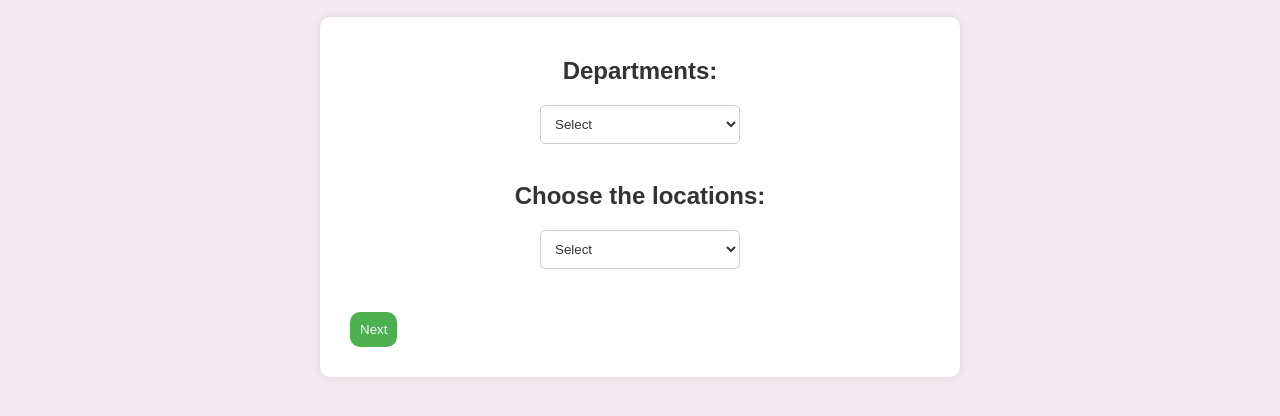
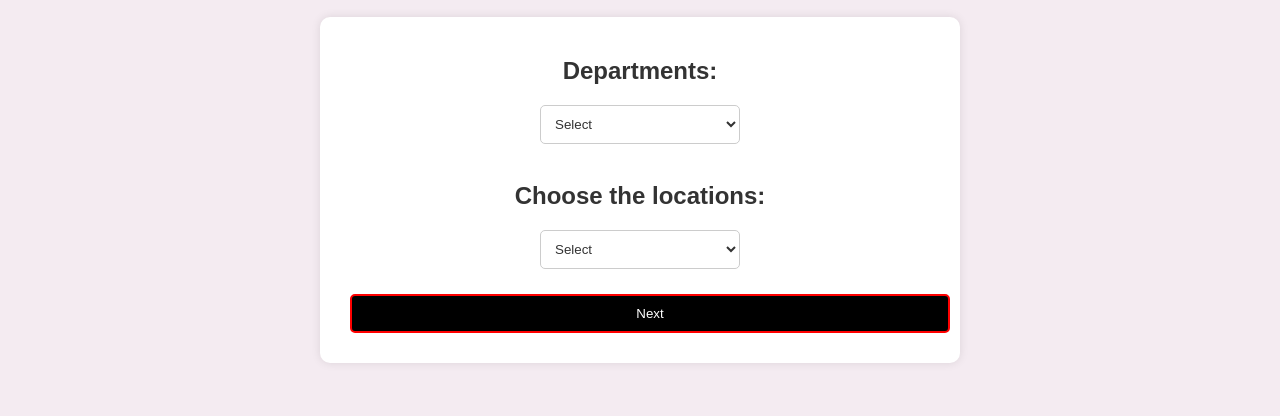
Before and after one commit to Prasannabs99/hi.github.io, a plain HTML site: page index.html in a window 1280 px wide. Shown: the part 274-690 px from the top of the page. Drawn offline with Linux system fonts and the light colour scheme.

Commit message:
Add files via upload

```diff
--- a/index.html
+++ b/index.html
@@ -42,9 +42,9 @@
 
             </select>
         </div>
-        <div class="next"><br>
-        <button onclick="storeOptions()">Next</button>
-        </div>
+
+        <button class="next" onclick="storeOptions()">Next</button>
+
     </div>
 </form>
 
--- a/style.css
+++ b/style.css
@@ -52,19 +52,22 @@ select {
   color: #333;
   cursor: pointer;
 }
+button[class]{
+  border: 2px solid red;
+}
 
 button {
   width: 100%;
   padding: 10px;
-  background-color:#4CAF50;
+  background-color:black;
   color: #fff;
-  border:none;
-  border-radius: 10px;
+  border: none;
+  border-radius: 5px;
   cursor: pointer;
 }
 button:hover{
 
-  background-color:black;
+  background-color:red;
 }
 
 @media only screen and (min-width: 600px) {
--- a/style1.css
+++ b/style1.css
@@ -92,6 +92,10 @@ button[class]{
   cursor: pointer;
   margin: 10px 0; /* Adjusted margin for spacing */
 }
+.size1:hover{
+  background-color:red;
+  color: white;
+}
 
 label,
 textarea {
```
